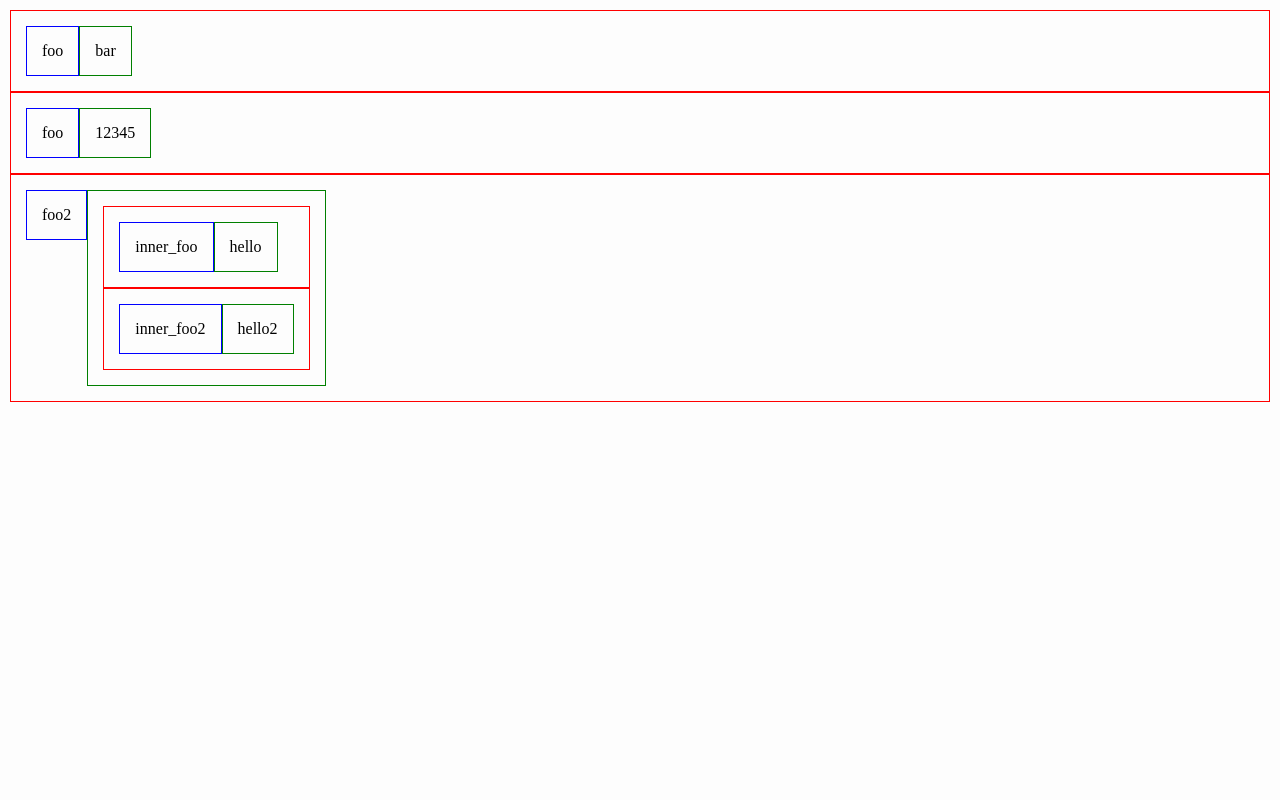
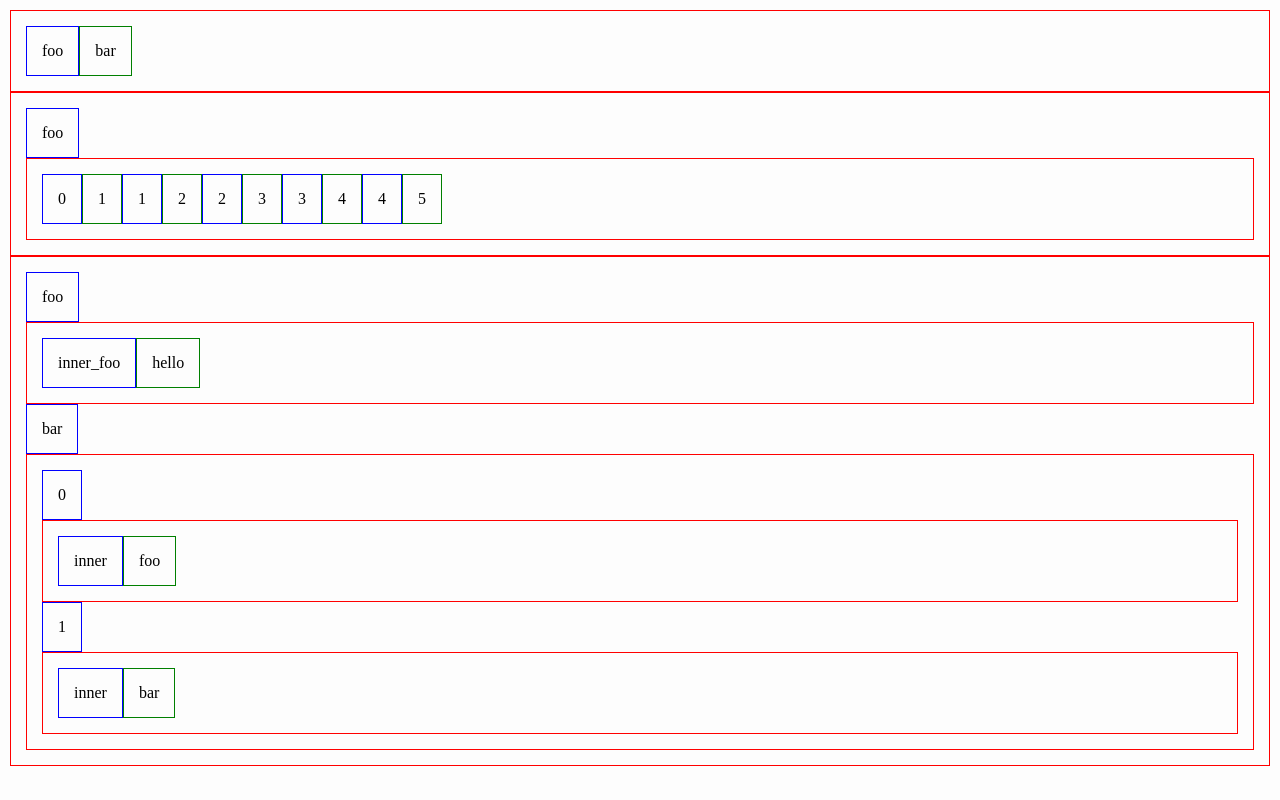
Before and after one commit to huytd/json-viewer, a React (Vite) app: page / in a window 1280 px wide. Built offline with nearby package versions, Linux system fonts and the light colour scheme.

Commit message:
Programmatically render the input data, simplify the usage of Record component

```diff
--- a/src/components/json-viewer/index.tsx
+++ b/src/components/json-viewer/index.tsx
@@ -1,15 +1,24 @@
 import * as React from 'react';
 import './styles.scss';
 
-export const Record = ({ children }) => {
+export const JsonRecord = ({ data }) => {
   return (
     <div className="json-record">
-      {children}
+      {Object.keys(data).map((key: string) => (
+        <React.Fragment key={key}>
+          <Key>{key}</Key>
+        {typeof data[key] !== 'object' ? (
+          <Value>{data[key]}</Value>
+        ) : (
+          <JsonRecord data={data[key]} />
+        )}
+        </React.Fragment>
+      ))}
     </div>
   )
 };
 
-export const Key = ({ children }) => {
+const Key = ({ children }) => {
   return (
     <div className="json-record-key">
       {children}
@@ -17,7 +26,7 @@ export const Key = ({ children }) => {
   )
 };
 
-export const Value = ({ children }) => {
+const Value = ({ children }) => {
   return (
     <div className="json-record-value">
       {children}
--- a/src/index.tsx
+++ b/src/index.tsx
@@ -3,37 +3,41 @@ import { render } from 'react-dom';
 
 import './styles/app.scss';
 
-import { Record, Key, Value } from './components/json-viewer';
+import { JsonRecord } from './components/json-viewer';
 
 const App = () => {
+  const singleEntryData = {
+    foo: 'bar'
+  };
+
+  const singleEntryWithArrayData = {
+    foo: [1,2,3,4,5]
+  };
+
+  const nestedObjectData = {
+    foo: {
+      inner_foo: 'hello'
+    },
+    bar: [
+      {
+        inner: 'foo'
+      },
+      {
+        inner: 'bar'
+      }
+    ]
+  };
+
   return (
     <div className="container">
       {/* Single entry case */}
-      <Record>
-        <Key>foo</Key>
-        <Value>bar</Value>
-      </Record>
+      <JsonRecord data={singleEntryData} />
 
       {/* Single entry with array value */}
-      <Record>
-        <Key>foo</Key>
-        <Value>{[1,2,3,4,5]}</Value>
-      </Record>
+      <JsonRecord data={singleEntryWithArrayData} />
 
       {/* Nested object case */}
-      <Record>
-        <Key>foo2</Key>
-        <Value>
-          <Record>
-            <Key>inner_foo</Key>
-            <Value>hello</Value>
-          </Record>
-          <Record>
-            <Key>inner_foo2</Key>
-            <Value>hello2</Value>
-          </Record>
-        </Value>
-      </Record>
+      <JsonRecord data={nestedObjectData} />
     </div>
   )
 };
```
Also changed, not shown: meta-data/step-02-002-render-data-programmatically.png (added).
